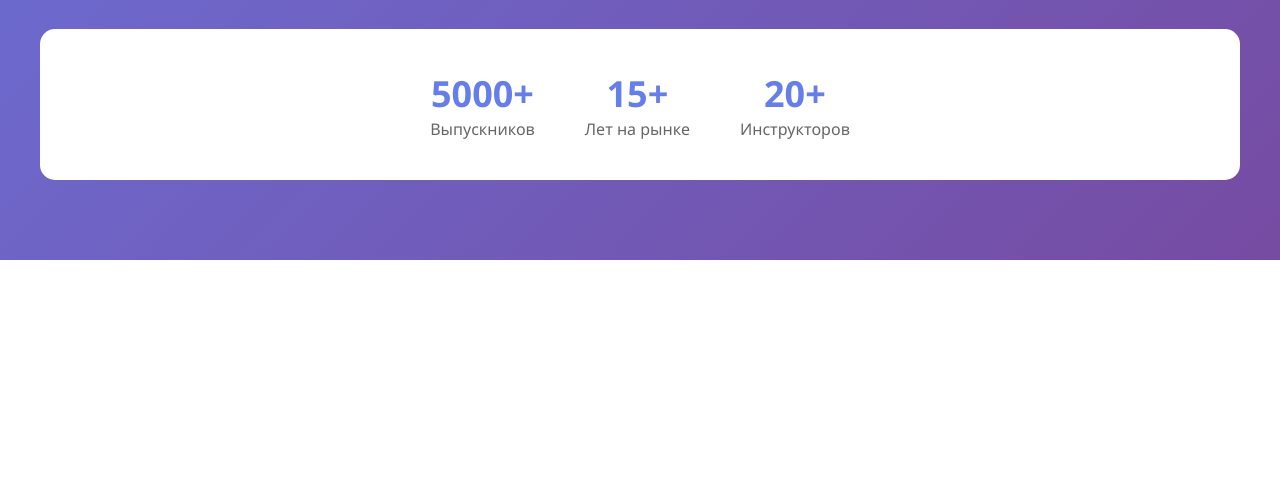
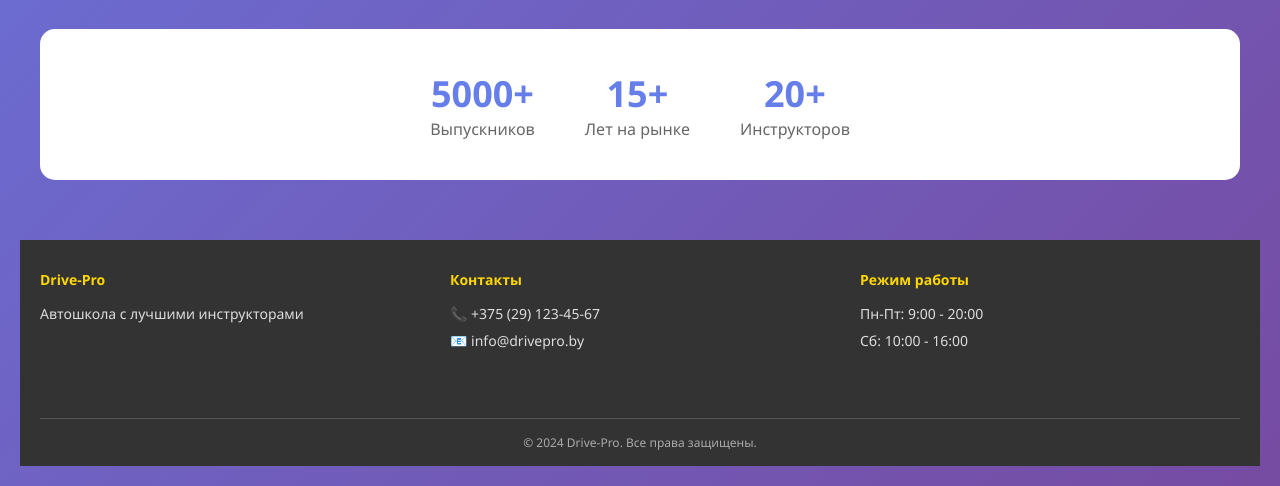
Before and after one commit to YAPROSTOSANYA/drivepro-architecture, a Flask app: page / in a window 1280 px wide. Shown: the part 1023-1509 px from the top of the page. Before the commit the page ends 1283 px from the top, so only its background shows below. Run offline with Flask 3, Linux system fonts and the light colour scheme.

Commit message:
feat: add footer to all pages

```diff
--- a/static/css/style.css
+++ b/static/css/style.css
@@ -1642,3 +1642,59 @@ input[type="number"]::-webkit-outer-spin-button {
     margin: 10px 0;
     text-align: center;
 }
+
+/* Футер */
+footer {
+    background: #333;
+    color: white;
+    padding: 30px 20px 15px;
+    margin-top: 50px;
+    font-size: 14px;
+}
+
+.footer-content {
+    max-width: 1200px;
+    margin: 0 auto;
+    display: flex;
+    flex-wrap: wrap;
+    justify-content: space-between;
+    gap: 30px;
+}
+
+.footer-section {
+    flex: 1;
+    min-width: 200px;
+}
+
+.footer-section h4 {
+    margin-bottom: 15px;
+    color: #ffd700;
+}
+
+.footer-section p {
+    margin: 8px 0;
+    color: #ddd;
+}
+
+.footer-bottom {
+    width: 100%;
+    text-align: center;
+    margin-top: 30px;
+    padding-top: 15px;
+    border-top: 1px solid #555;
+    font-size: 12px;
+    color: #aaa;
+}
+
+/* Мобильная версия футера */
+@media (max-width: 768px) {
+    .footer-content {
+        flex-direction: column;
+        text-align: center;
+        gap: 20px;
+    }
+
+    .footer-bottom {
+        margin-top: 20px;
+    }
+}
--- a/static/js/modules/router.js
+++ b/static/js/modules/router.js
@@ -7,6 +7,7 @@ import { renderProfile } from '../pages/profile.js';
 import { renderApply } from '../pages/apply.js';
 import { renderAdmin } from '../pages/admin.js';
 import { renderLogin, renderRegister, renderForgotPassword, renderResetPassword } from '../main.js';
+import { renderFooter } from './ui.js';
 
 let renderLoginFunc, renderRegisterFunc, renderCabinetFunc;
 
@@ -65,6 +66,7 @@ export async function router() {
     } else {
         document.getElementById('app').innerHTML = '<h2>404 - Страница не найдена</h2>';
     }
+    renderFooter();
 }
 
 document.addEventListener('click', (e) => {
--- a/static/js/modules/ui.js
+++ b/static/js/modules/ui.js
@@ -114,3 +114,30 @@ function escapeHtml(text) {
     div.textContent = text;
     return div.innerHTML;
 }
+
+export function renderFooter() {
+    const footer = document.getElementById('footer');
+    if (!footer) return;
+
+    footer.innerHTML = `
+        <div class="footer-content">
+            <div class="footer-section">
+                <h4>Drive-Pro</h4>
+                <p>Автошкола с лучшими инструкторами</p>
+            </div>
+            <div class="footer-section">
+                <h4>Контакты</h4>
+                <p>📞 +375 (29) 123-45-67</p>
+                <p>📧 info@drivepro.by</p>
+            </div>
+            <div class="footer-section">
+                <h4>Режим работы</h4>
+                <p>Пн-Пт: 9:00 - 20:00</p>
+                <p>Сб: 10:00 - 16:00</p>
+            </div>
+            <div class="footer-bottom">
+                <p>&copy; 2024 Drive-Pro. Все права защищены.</p>
+            </div>
+        </div>
+    `;
+}
--- a/templates/main.html
+++ b/templates/main.html
@@ -3,12 +3,9 @@
 <head>
     <meta charset="UTF-8">
     <meta name="viewport" content="width=device-width, initial-scale=1.0, user-scalable=yes">
-    <meta http-equiv="Cache-Control" content="no-cache, no-store, must-revalidate">
-    <meta http-equiv="Pragma" content="no-cache">
-    <meta http-equiv="Expires" content="0">
     <title>Drive-Pro</title>
     <link rel="icon" type="image/x-icon" href="/static/favicon.ico">
-    <link rel="stylesheet" href="/static/css/style.css?v=22">
+    <link rel="stylesheet" href="/static/css/style.css">
 </head>
 <body>
 
@@ -26,6 +23,8 @@
 
     <div id="app"></div>
 
+    <footer id="footer"></footer>
+
     <script type="module" src="/static/js/main.js"></script>
 </body>
 </html>
```
